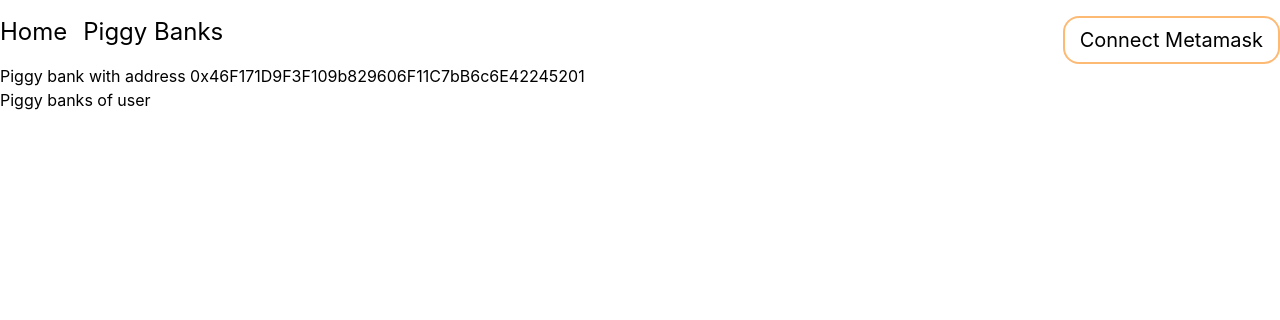
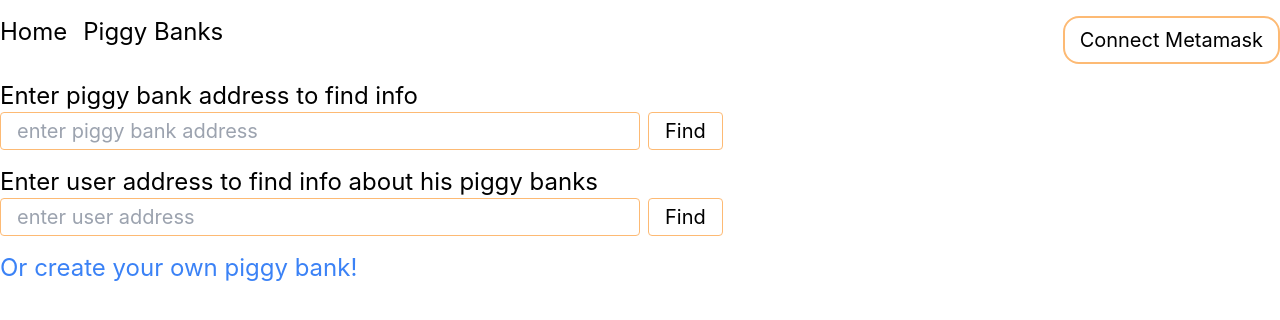
Before and after one commit to IgorTimo/PiggyBank, a Next.js app: page / in a window 1280 px wide. Shown: the top 320 px of the page. Built offline with nearby package versions, Linux system fonts and the light colour scheme.

Commit message:
third iteration streem 2

```diff
--- /dev/null
+++ b/components/FindPiggyBankForm.js
@@ -0,0 +1,39 @@
+import { useRouter } from "next/router";
+import { useRef } from "react";
+
+const FindPiggyBankForm = () => {
+  const router = useRouter();
+  const addressRef = useRef();
+
+  const handleFindAddressSubmit = (event) => {
+    event.preventDefault();
+    router.push({
+      pathname: "/piggy_banks",
+      query: { address: addressRef.current.value },
+    });
+  };
+
+  return (
+    <form className="my-4" onSubmit={handleFindAddressSubmit}>
+      <label className="text-2xl" htmlFor="address">
+        Enter piggy bank address to find info
+      </label>
+      <br />
+      <input
+        className="w-1/2 rounded border border-orange-300 py-1 px-4 text-xl "
+        ref={addressRef}
+        name="address"
+        type="text"
+        placeholder="enter piggy bank address"
+      />
+      <button
+        className="ml-2 rounded border border-orange-300 py-1 px-4 text-xl hover:bg-orange-300"
+        type="submit"
+      >
+        Find
+      </button>
+    </form>
+  );
+};
+
+export default FindPiggyBankForm;
--- /dev/null
+++ b/components/FindUsersPiggyBanksForm.js
@@ -0,0 +1,39 @@
+import { useRouter } from "next/router";
+import { useRef } from "react";
+
+const FindUsersPiggyBanksForm = () => {
+  const router = useRouter();
+  const userRef = useRef();
+
+  const handleFindUserSubmit = (event) => {
+    event.preventDefault();
+    router.push({
+      pathname: "/piggy_banks",
+      query: { user: userRef.current.value },
+    });
+  };
+
+  return (
+    <form className="my-4" onSubmit={handleFindUserSubmit}>
+      <label className="text-2xl" htmlFor="user">
+        Enter user address to find info about his piggy banks
+      </label>
+      <br />
+      <input
+        className="w-1/2 rounded border border-orange-300 py-1 px-4 text-xl "
+        ref={userRef}
+        name="user"
+        type="text"
+        placeholder="enter user address"
+      />
+      <button
+        className="ml-2 rounded border border-orange-300 py-1 px-4 text-xl hover:bg-orange-300"
+        type="submit"
+      >
+        Find
+      </button>
+    </form>
+  );
+};
+
+export default FindUsersPiggyBanksForm;
--- a/components/OwnerPiggyBanks.js
+++ b/components/OwnerPiggyBanks.js
@@ -18,7 +18,7 @@ const OwnerPiggyBanks = ({ arrayOfAddresses }) => {
           piggyBanks.push(response);
         }
         console.log("PiggyBanks: ", piggyBanks);
-        setPiggyBanks(piggyBanks);
+        setPiggyBanks(piggyBanks.reverse());
       } catch (error) {
         console.error(error);
       }
--- /dev/null
+++ b/contracts/piggy_banks_factory/piggyBankFactory.js
@@ -0,0 +1,40 @@
+import { ethers } from "ethers";
+import defaultProvider from "../defaultProvider";
+
+const address = "0x5Fd55db9ca6Ea6b21d06567Baae6A3C5A5A783fd";
+
+const abi = [
+  {
+    inputs: [
+      { internalType: "address", name: "_owner", type: "address" },
+      { internalType: "string", name: "_desc", type: "string" },
+      { internalType: "uint256", name: "_targetAmmount", type: "uint256" },
+    ],
+    name: "createAmmountPiggyBank",
+    outputs: [{ internalType: "address", name: "", type: "address" }],
+    stateMutability: "nonpayable",
+    type: "function",
+  },
+  {
+    inputs: [
+      { internalType: "address", name: "_owner", type: "address" },
+      { internalType: "string", name: "_desc", type: "string" },
+      { internalType: "uint64", name: "_endTime", type: "uint64" },
+    ],
+    name: "createTimePiggyBank",
+    outputs: [{ internalType: "address", name: "", type: "address" }],
+    stateMutability: "nonpayable",
+    type: "function",
+  },
+  {
+    inputs: [{ internalType: "address", name: "_address", type: "address" }],
+    name: "getPiggyBanksByAddress",
+    outputs: [{ internalType: "address[]", name: "", type: "address[]" }],
+    stateMutability: "view",
+    type: "function",
+  },
+];
+
+const piggyBankFactory = new ethers.Contract(address, abi, defaultProvider);
+
+export default piggyBankFactory;
--- /dev/null
+++ b/contracts/piggy_banks_factory/piggyBankFactoryWithSinger.js
@@ -0,0 +1,9 @@
+import metamaskProvider from "../metamaskProvider";
+import piggyBankFactory from "./piggyBankFactory";
+
+const piggyBankFactoryWithSinger = () => {
+  const signer = metamaskProvider.getSigner();
+  return piggyBankFactory.connect(signer);
+};
+
+export default piggyBankFactoryWithSinger;
--- a/pages/index.js
+++ b/pages/index.js
@@ -1,27 +1,16 @@
 import Link from "next/link";
+import FindPiggyBankForm from "../components/FindPiggyBankForm";
+import FindUsersPiggyBanksForm from "../components/FindUsersPiggyBanksForm";
 import Layout from "../components/Layout";
 const Index = () => {
   return (
     <Layout>
-      <Link
-        href={{
-          pathname: "/piggy_banks",
-          query: { address: "0x46F171D9F3F109b829606F11C7bB6c6E42245201" },
-        }}
-      >
-        <a>
-          Piggy bank with address 0x46F171D9F3F109b829606F11C7bB6c6E42245201
-        </a>
-      </Link>
-      <br/>
-      <Link
-        href={{
-          pathname: "/piggy_banks",
-          query: { user: "some_user" },
-        }}
-      >
-        <a>
-          Piggy banks of user
+
+      <FindPiggyBankForm />
+      <FindUsersPiggyBanksForm />
+      <Link href="/piggy_banks/new">
+      <a className="text-2xl text-blue-500 hover:text-blue-700">
+        Or create your own piggy bank!
         </a>
       </Link>
     </Layout>
--- a/pages/piggy_banks.js
+++ /dev/null
@@ -1,53 +0,0 @@
-import Layout from "../components/Layout";
-import OwnerPiggyBanks from "../components/OwnerPiggyBanks";
-import PiggyBankView from "../components/PiggyBankView";
-import getPiggyBankInfo from "../utils/getPiggyBankInfo";
-
-
-const PiggyBanksPage = (props) => {
-  console.log("props: ", props);
-
-  if(props.arrayOfAddresses){
-    return <OwnerPiggyBanks arrayOfAddresses={props.arrayOfAddresses}/>
-  }
-
-
-
-  return (
-    <Layout>
-      <div>
-        {props.address && <h1>{props.address} is not correct!</h1>}
-        {props.owner ? (
-          <PiggyBankView {...props}/>
-        ) : <form>Some form</form>}
-      </div>
-    </Layout>
-  );
-};
-
-export default PiggyBanksPage;
-
-export async function getServerSideProps(props) {
-    const address = props.query.address;
-    const user = props.query.user;
-    if (address) {
-
-      try {
-        const response  = await getPiggyBankInfo(address);
-        return { props:  response};
-      } catch (error) {
-        console.error(error);
-        return {
-          props: { address },
-        };
-      }
-    }
-
-    if(user){
-      return {props: {arrayOfAddresses: ["0x46F171D9F3F109b829606F11C7bB6c6E42245201", "0xDf7fe403Eb133Eb940cCfCaCCd52Ae663E0FAcF7"]}}
-    }
-
-    return {
-      props: {},
-    };
-  }
--- /dev/null
+++ b/pages/piggy_banks/index.js
@@ -0,0 +1,80 @@
+import FindPiggyBankForm from "../../components/FindPiggyBankForm";
+import FindUsersPiggyBanksForm from "../../components/FindUsersPiggyBanksForm";
+import Layout from "../../components/Layout";
+import OwnerPiggyBanks from "../../components/OwnerPiggyBanks";
+import PiggyBankView from "../../components/PiggyBankView";
+import piggyBankFactory from "../../contracts/piggy_banks_factory/piggyBankFactory";
+import getPiggyBankInfo from "../../utils/getPiggyBankInfo";
+
+const PiggyBanksPage = (props) => {
+  console.log("props: ", props);
+
+  if (props.arrayOfAddresses) {
+    if (props.arrayOfAddresses.length > 0) {
+      return <OwnerPiggyBanks arrayOfAddresses={props.arrayOfAddresses} />;
+    } else {
+      return (
+        <Layout>
+          <h1 className="text-7xl">This user has no piggy banks</h1>
+        </Layout>
+      );
+    }
+  }
+
+  return (
+    <Layout>
+      <div>
+        {props.address && (
+          <h1 className="text-3xl">
+            {props.address} is not correct or empty! Try again with another
+            address
+          </h1>
+        )}
+        {props.owner ? (
+          <PiggyBankView {...props} />
+        ) : (
+          <>
+            <FindPiggyBankForm />
+            <FindUsersPiggyBanksForm/>
+          </>
+        )}
+      </div>
+    </Layout>
+  );
+};
+
+export default PiggyBanksPage;
+
+export async function getServerSideProps(props) {
+  const address = props.query.address;
+  const user = props.query.user;
+  if (address) {
+    try {
+      const response = await getPiggyBankInfo(address);
+      return { props: response };
+    } catch (error) {
+      console.error(error);
+      return {
+        props: { address },
+      };
+    }
+  }
+
+  if (user) {
+    try {
+      const arrayOfAddresses = await piggyBankFactory.getPiggyBanksByAddress(
+        user
+      );
+      return { props: { arrayOfAddresses: arrayOfAddresses } };
+    } catch (error) {
+      console.error(error);
+      return {
+        props: { address: user },
+      };
+    }
+  }
+
+  return {
+    props: {},
+  };
+}
--- /dev/null
+++ b/pages/piggy_banks/new/index.js
@@ -0,0 +1,84 @@
+import { useRouter } from "next/router";
+import { useRef } from "react";
+import Layout from "../../../components/Layout";
+import piggyBankFactoryWithSinger from "../../../contracts/piggy_banks_factory/piggyBankFactoryWithSinger";
+
+const NewPiggyBankPage = () => {
+  const router = useRouter();
+  const ownerRef = useRef();
+  const descRef = useRef();
+  const dateRef = useRef();
+
+  const handleCreateSubmit = async (event) => {
+    event.preventDefault();
+    try {
+      const tx = await piggyBankFactoryWithSinger().createTimePiggyBank(
+        ownerRef.current.value,
+        descRef.current.value,
+        dateRef.current.value
+      );
+      console.log("tx: ", tx);
+      const response = await tx.wait();
+      console.log("response: ", response);
+      router.push({
+        pathname: "/piggy_banks",
+        query: { user: ownerRef.current.value },
+      });
+    } catch (error) {
+      console.error(error);
+    }
+  };
+
+  return (
+    <Layout>
+      <h1 className="text-4xl">Create you piggy bank!</h1>
+      <form className="my-4" onSubmit={handleCreateSubmit}>
+        <label className="text-2xl" htmlFor="owner">
+          Enter owner address:
+        </label>
+        <br />
+        <input
+          className="my-2 w-1/2 rounded border border-orange-300 py-1 px-4 text-xl "
+          ref={ownerRef}
+          name="owner"
+          type="text"
+          placeholder="enter owner address"
+        />
+        <br />
+        <label className="text-2xl" htmlFor="desc">
+          Enter description:
+        </label>
+        <br />
+        <textarea
+          className="my-2 w-1/2 rounded border border-orange-300 py-1 px-4 text-xl "
+          ref={descRef}
+          name="desc"
+          type="text"
+          placeholder="enter description"
+        />
+        <br />
+        <label className="text-2xl" htmlFor="date">
+          Enter end date in uts:
+        </label>
+        <br />
+        <input
+          className="my-2 w-1/2 rounded border border-orange-300 py-1 px-4 text-xl "
+          ref={dateRef}
+          name="date"
+          type="text"
+          placeholder="enter date in uts"
+        />
+        <br />
+
+        <button
+          className="my-2 w-1/4 rounded border border-orange-300 py-1 px-4 text-xl hover:bg-orange-300"
+          type="submit"
+        >
+          Create
+        </button>
+      </form>
+    </Layout>
+  );
+};
+
+export default NewPiggyBankPage;
```
